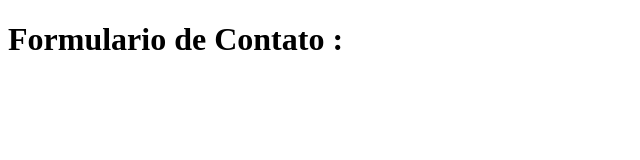
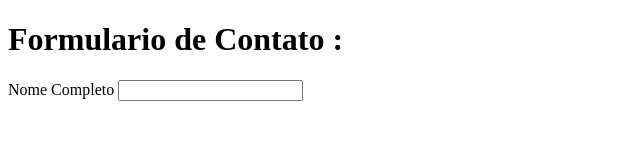
Before and after one commit to LucDutra/Aprendendo-git, a plain HTML site: page index.html in a window 1280 px wide. Shown: the whole page, without its empty margins (0-640 px from the left). Drawn offline with Linux system fonts and the light colour scheme.

Commit message:
Adicionado input de nome completo

```diff
--- a/index.html
+++ b/index.html
@@ -1,12 +1,18 @@
 <!DOCTYPE html>
 <html>
-<head>
-	<meta charset="utf-8" />
-	<title>Formulario</title>
+	<head>
+		<meta charset="utf-8" />
+		<title>Formulario</title>
 </head>
 <body>
 	<div>
 		<h1>Formulario de Contato :</h1>
+		<Label>
+			<span>Nome Completo</span>
+			<input type="text" class="input_text" name="nome" id="name">
+		</Label>
+
 	</div>
-</body>
-</html>
+
+		</body>
+	</html>
```
